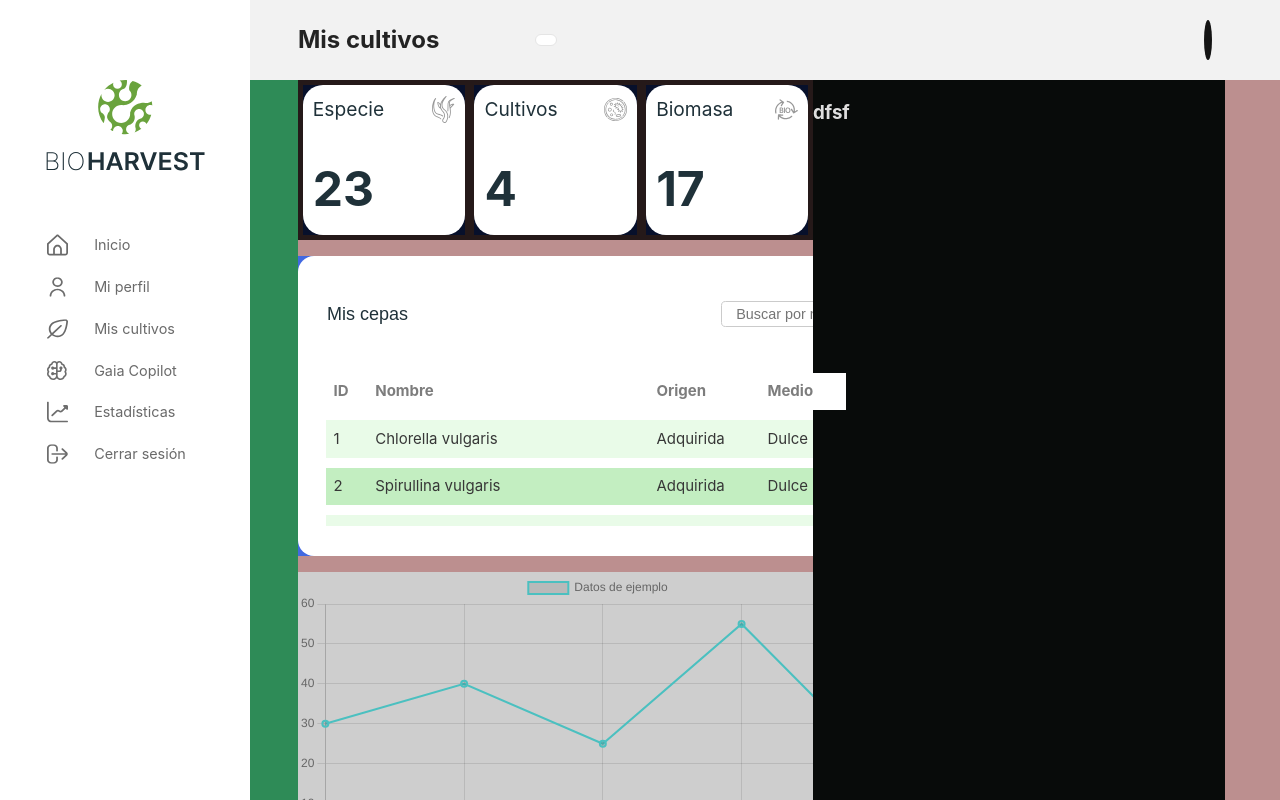
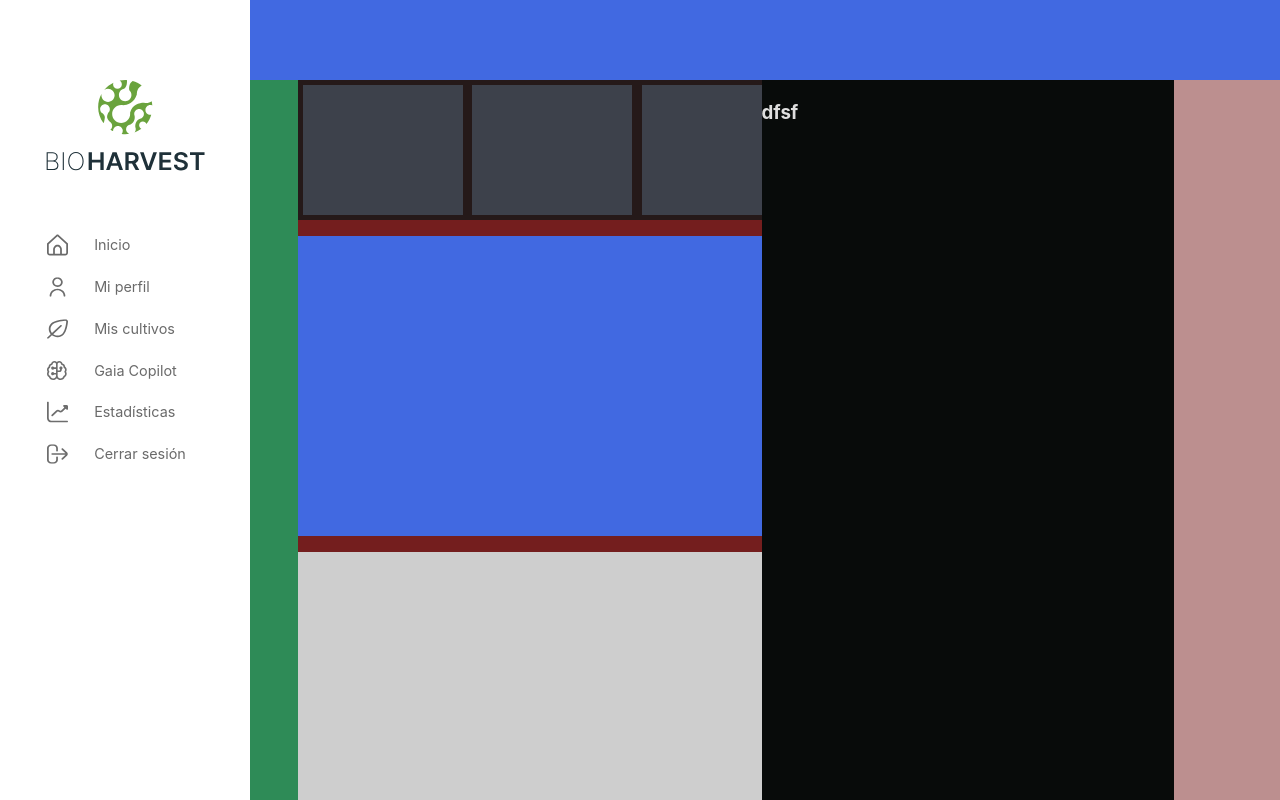
Before and after one commit to ReplacedSpace17/HackathonDMF-WebApp-Front, a React (Vite) app: page /Home in a window 1280 px wide. Built offline with nearby package versions, Linux system fonts and the light colour scheme; sample sign-in values are in the browser's storage.

Commit message:
Configuracion de css home

```diff
--- a/src/Views/Home/Home.jsx
+++ b/src/Views/Home/Home.jsx
@@ -54,45 +54,27 @@ function Home() {
             </nav>
             <main className='mainHome'>
                 <header className='headerHome'>
-                    <Header
-                        titulo="Mis cultivos"
-                        foto={foto}
-                        nombre={nombre}
-                        email= {email}
-                        avatar={avatar}
-                    />
+
                 </header>
                 <article className='ContentHome'>
                     <article className='section1'>
                         <article className='sectionsCards'>
                             <article className='Card1'>
-                                <CardInfoTop
-                                    value="23"
-                                    titulo="Especie"
-                                    icono={SpecieIcon}
-                                />
+
                             </article>
                             <article className='Card1'>
-                                <CardInfoTop
-                                    value="4"
-                                    titulo="Cultivos"
-                                    icono={CultivoIcon}
-                                />
+
                             </article>
                             <article className='Card1'>
-                                <CardInfoTop
-                                    value="17"
-                                    titulo="Biomasa"
-                                    icono={BiomasaIcon}
-                                />
+
                             </article>
                         </article>
                         <article className='sectionsTable'>
                             <article className='contentTable1'>
-                                <Table data={datos} />
+
                             </article>
                             <article className='contentTable2'>
-                              <LineChartComponent   />
+
                             </article>
                         </article>
                     </article>
--- a/src/Views/Home/home.css
+++ b/src/Views/Home/home.css
@@ -1,7 +1,7 @@
 .bodyHome{
     background-color: aliceblue;
-    width: calc(100% );
-    height: calc(100% );
+    width: 100vw;
+    height: 100vh;
     display: flex;
     flex-direction: row;
 
@@ -32,6 +32,7 @@ flex-direction: column;
 .headerHome{
     background-color: royalblue;
     height: 10vh;
+
     min-height: 80px;
 }
 
@@ -45,10 +46,11 @@ flex-direction: column;
 /*Sections 1*/
 .section1{
     background-color: seagreen;
-    width: 50%;
+    width: 45%;
     display: flex;
     flex-direction: column;
     padding-left: 3rem;
+    overflow: auto;
 }
 
 .sectionsCards{
@@ -62,11 +64,11 @@ flex-direction: column;
 /*card*/
 .Card1{
     margin: 0.3rem;
-    background-color: rgb(7, 16, 43);
+    background-color: rgb(61, 65, 75);
     width: 250px;
-    height: 150px;
+    height: 130px;
     min-width: 160px;
-    min-height: 120px;
+    min-height: 90px;
 }
 
 .sectionsTable{
@@ -74,7 +76,7 @@ flex-direction: column;
     height: 100%;
     display: flex;
     flex-direction: column;
-    background-color: rosybrown;
+    background-color: rgb(116, 30, 30);
 
 
 }
```
